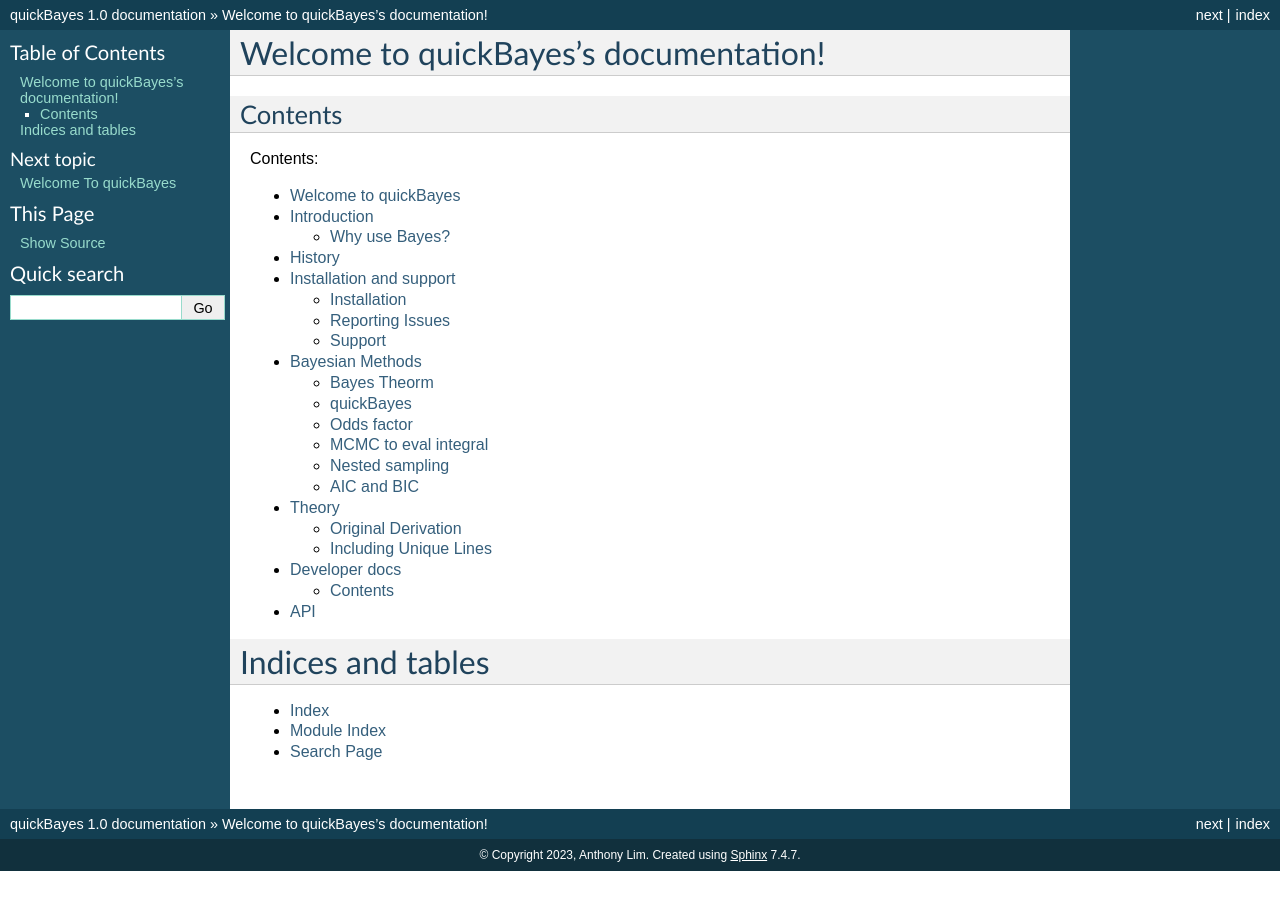
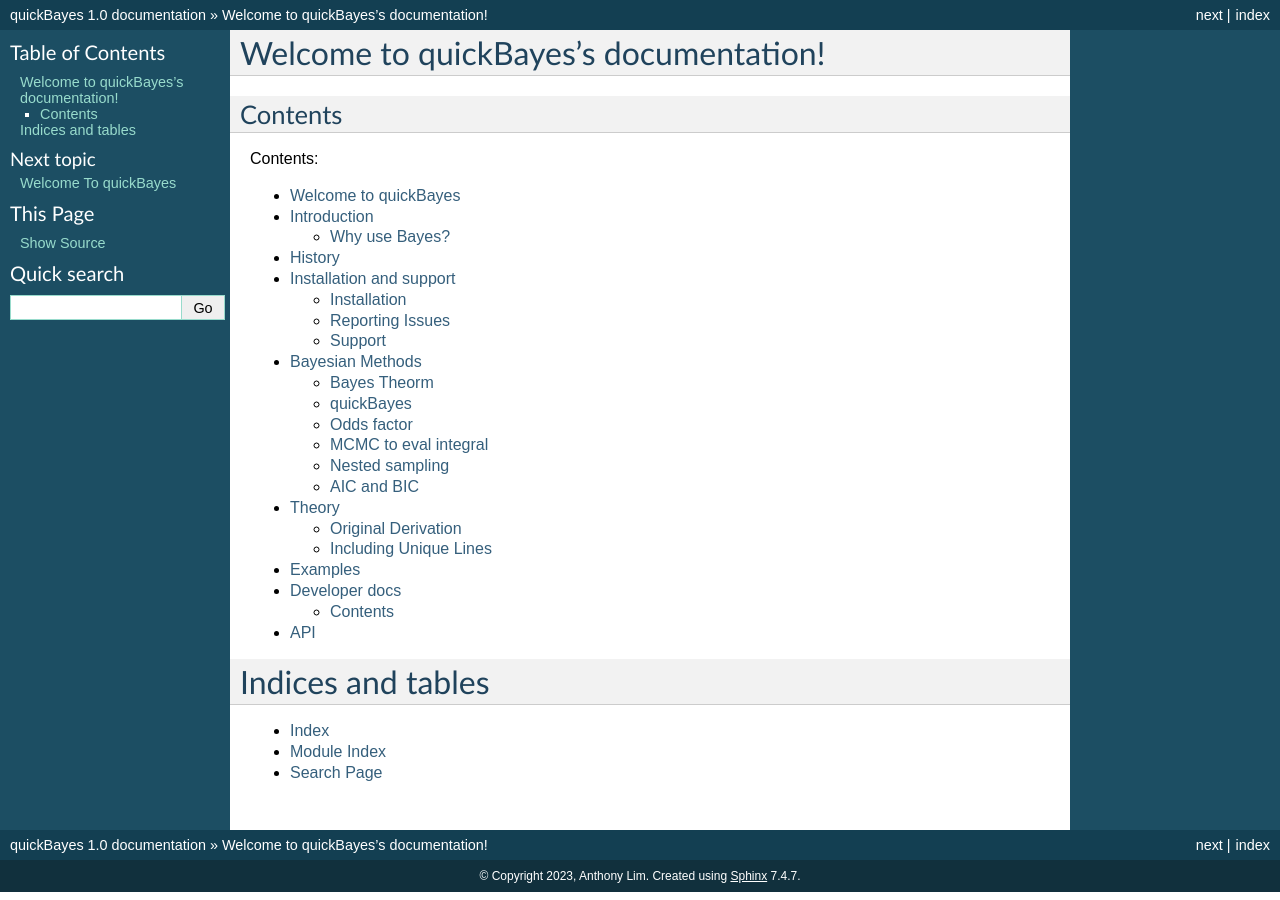
Before and after one commit to ISISNeutronMuon/quickBayes, a Sphinx documentation site: the page built from docs/source/index.rst, in a window 1280 px wide. Built offline with Sphinx 7.4.7, drawn with Linux system fonts in a browser that asks for light colours.

```diff
--- a/docs/source/conf.py
+++ b/docs/source/conf.py
@@ -21,6 +21,7 @@ release = '1.0'
 # https://www.sphinx-doc.org/en/master/usage/configuration.html#general-configuration
 
 extensions = ['sphinx.ext.autodoc',
+              'nbsphinx',
               'sphinx.ext.autosummary']
 
 templates_path = ['_templates']
--- a/docs/source/index.rst
+++ b/docs/source/index.rst
@@ -19,6 +19,7 @@ Contents
    Installation and support <install>
    Bayesian Methods <cf_methods>
    Theory <theory>
+   Examples <examples/QENS>
    Developer docs <dev/index>
    api
 
```
Also changed, not shown: docs/source/examples/QENS.ipynb (added).
